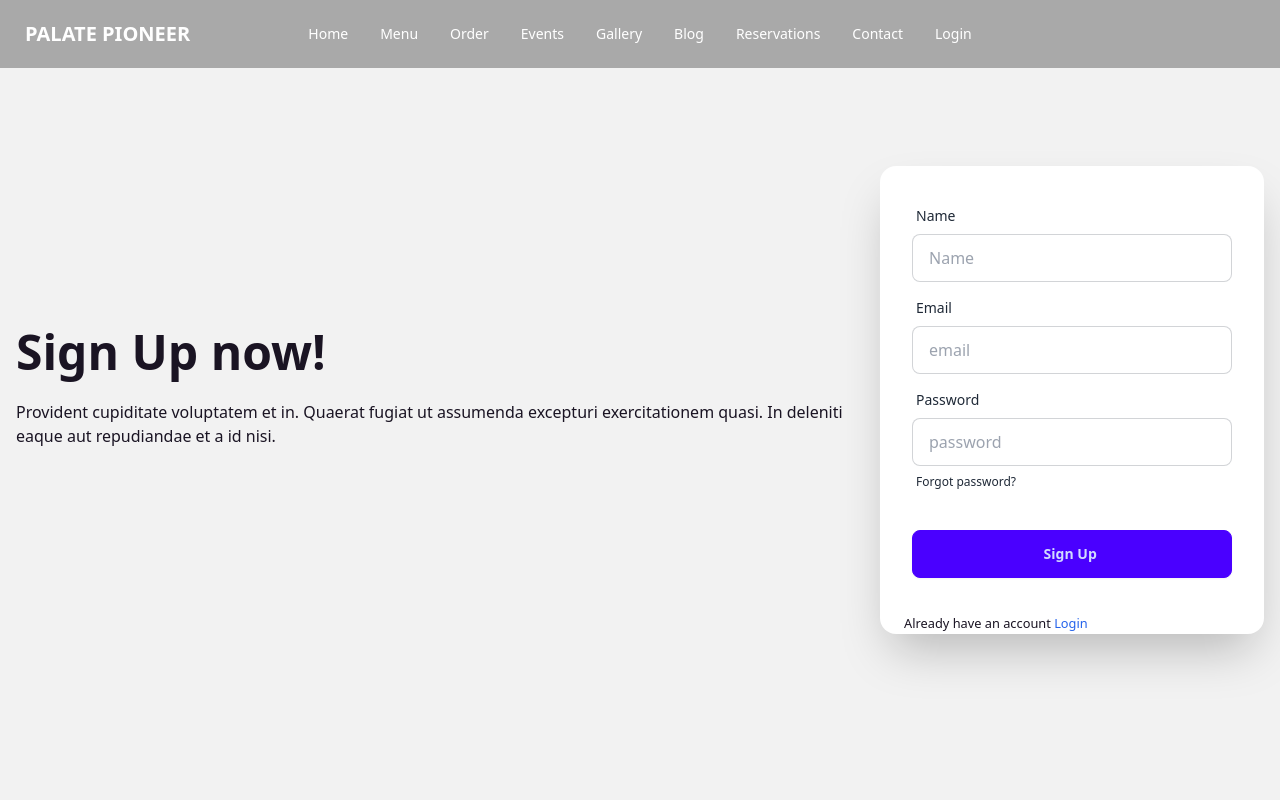
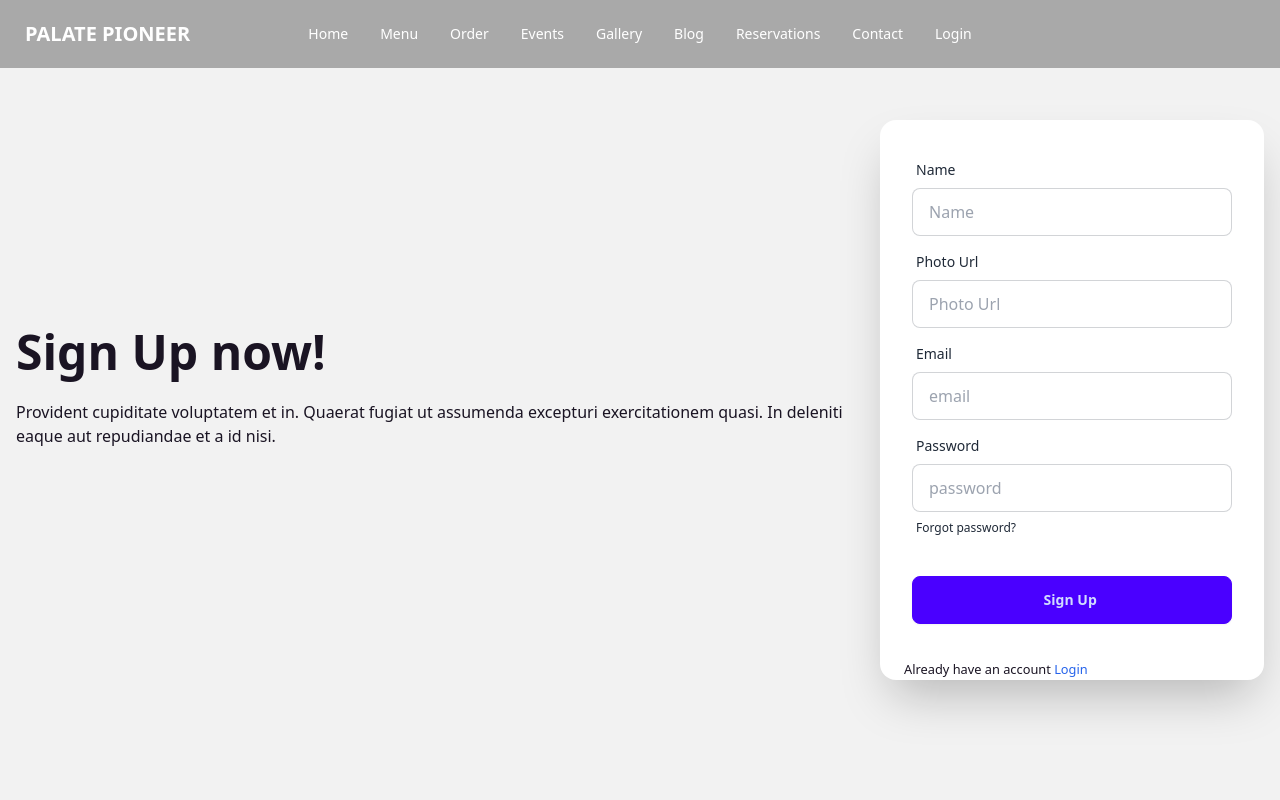
Before and after one commit to afrinchowa/palate-pioneer-restaurent, a React (Vite) app: page /signUp in a window 1280 px wide. Shown: the top 800 px of the page. Built offline with nearby package versions, Linux system fonts and the light colour scheme; no server answers.

Commit message:
swal added and signup updated with the photourl

```diff
--- a/src/Pages/Shared/Navbar/Navbar.jsx
+++ b/src/Pages/Shared/Navbar/Navbar.jsx
@@ -38,7 +38,7 @@
 
       {user ? (
         <>
-          {" "}
+          <span>{user?.displayName}</span>
           <button onClick={handleLogOut} className="btn btn-ghost">
             LogOut
           </button>
--- a/src/Pages/SignUp/SignUp.jsx
+++ b/src/Pages/SignUp/SignUp.jsx
@@ -1,25 +1,37 @@
 import { useContext } from "react";
 import { Helmet } from "react-helmet-async";
 import { useForm } from "react-hook-form";
-import { Link } from "react-router-dom";
+import { Link, useNavigate } from "react-router-dom";
 import { AuthContext } from "../../Providers/AuthProvider";
+import Swal from "sweetalert2";
 
 const SignUp = () => {
   const {
     register,
     handleSubmit,
+    reset,
     formState: { errors },
   } = useForm();
-const {createUser} = useContext(AuthContext);
-
-
+  const { createUser, updateUserProfile } = useContext(AuthContext);
+const navigate  = useNavigate();
   const onSubmit = (data) => {
     console.log(data);
-    createUser(data.email, data.password)
-    .then(result => {
+    createUser(data.email, data.password).then((result) => {
       const loggedUser = result.user;
       console.log(loggedUser);
-    })
+      updateUserProfile(data.name, data.photoURL)
+        .then(() => {
+          console.log("user profile info updated");
+          reset();
+          Swal.fire({
+            title: "Good job!",
+            text: "You created successfully",
+            icon: "success"
+          });
+          navigate('/');
+        })
+        .catch((error) => console.log(error));
+    });
   };
   return (
     <>
@@ -55,6 +67,21 @@
                 )}
               </div>
 
+              <div className="form-control">
+                <label className="label">
+                  <span className="label-text">Photo Url</span>
+                </label>
+                <input
+                  type="text"
+                  {...register("photoUrl", { required: true })}
+                  name="photoUrl"
+                  placeholder="Photo Url"
+                  className="input input-bordered"
+                />
+                {errors.photoUrl && (
+                  <span className="text-red-600">Photo Url is required</span>
+                )}
+              </div>
               <div className="form-control">
                 <label className="label">
                   <span className="label-text">Email</span>
@@ -99,7 +126,7 @@
                     Password must be at most 20 charecter
                   </span>
                 )}
-                {errors.password?.type== "pattern" && (
+                {errors.password?.type == "pattern" && (
                   <span className="text-red-600">
                     Password at least one number ,one uppercase ,one lower case
                     and a special charecter
--- a/src/Providers/AuthProvider.jsx
+++ b/src/Providers/AuthProvider.jsx
@@ -5,6 +5,7 @@
   onAuthStateChanged,
   signInWithEmailAndPassword,
   signOut,
+  updateProfile,
 } from "firebase/auth";
 import { app } from "../firebase/firebase.config";
 export const AuthContext = createContext(null);
@@ -27,6 +28,12 @@
     return signOut(auth);
   };
 
+const updateUserProfile=(name,photo) =>{
+ return updateProfile(auth.currentUser,{
+  displayName:name, photoURL:photo
+})
+}
+
   useEffect(() => {
     const unsubscribe = onAuthStateChanged(auth, (currentUser) => {
       setUser(currentUser);
@@ -44,6 +51,7 @@
     createUser,
     signIn,
     logOut,
+    updateUserProfile
   };
   return (
     <AuthContext.Provider value={authInfo}>{children}</AuthContext.Provider>
```
